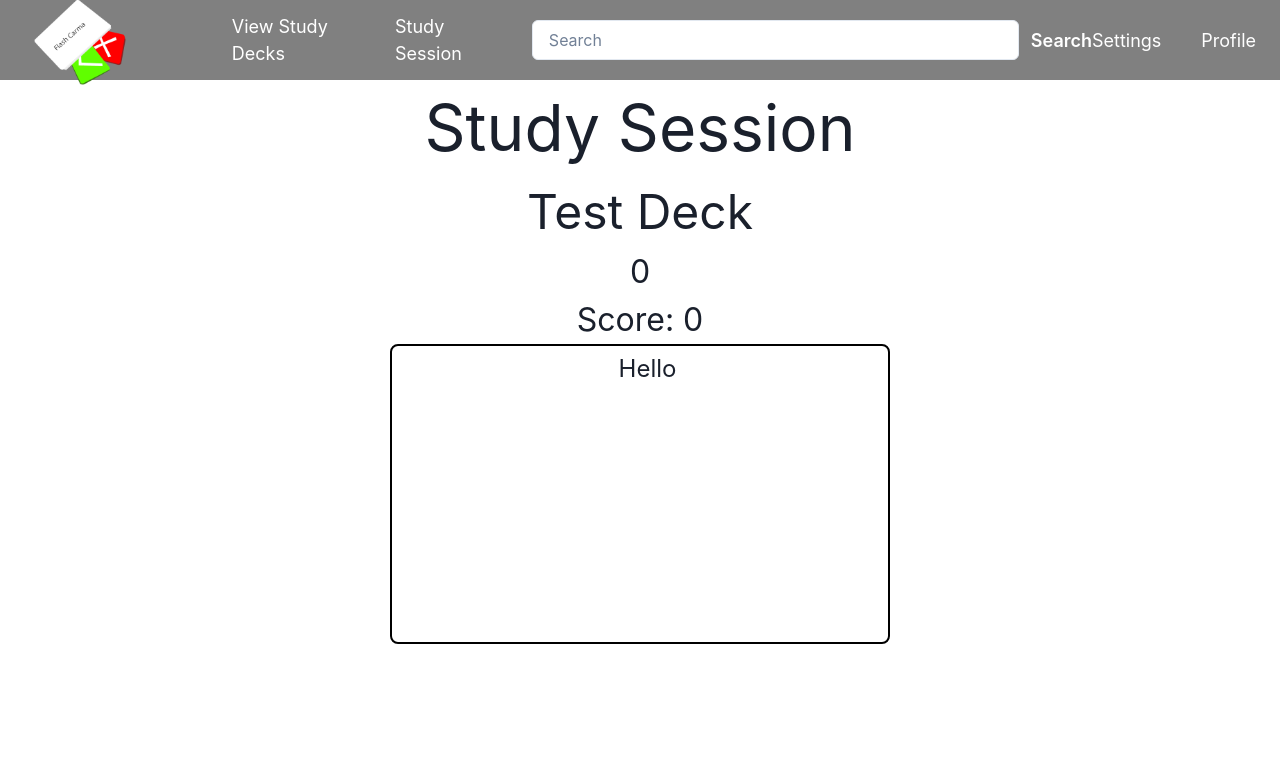
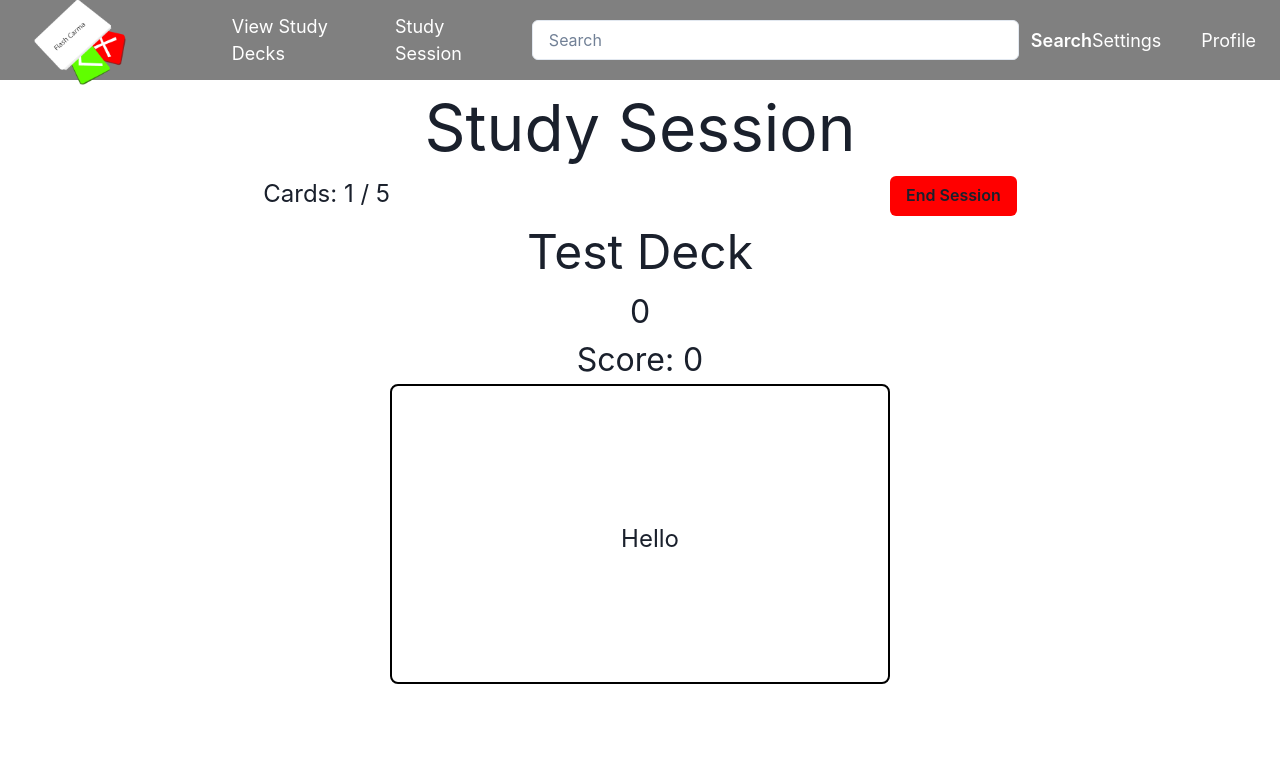
Before and after one commit to Brandon3522/flash_carma, a React (Create React App) app: page /study in a window 1280 px wide. Shown: the top 759 px of the page. Built offline with nearby package versions, Linux system fonts and the light colour scheme.

Commit message:
Getting Study Session and Results to work together

```diff
--- a/src/components/Study.css
+++ b/src/components/Study.css
@@ -4,11 +4,15 @@
     width: 500px;
     border: 2px solid black;
     border-radius: 8px;
-
+   align-content: center;
 }
 
 #cardtext{
     word-wrap: break-word;
-    padding: 5px;
-    padding-right: 10px;
+    margin-top: 10px;
 }
+
+#endsession{
+    background: red;
+    margin-left: 500px;
+}
--- a/src/pages/ResultsPage/Results.js
+++ b/src/pages/ResultsPage/Results.js
@@ -1,7 +1,15 @@
 import React from 'react'
 import { Text, Flex, Link, Input, Button, Box, Image, Heading, Spacer } from '@chakra-ui/react';
+import { Link as ReachLink } from 'react-router-dom';
+
 
 export const Results = () => {
+
+   var streak =  sessionStorage.getItem('streak');
+   var score = sessionStorage.getItem('score');
+   var cardNumber = sessionStorage.getItem('cardnumber');
+   var totalCard = sessionStorage.getItem('totalcard');
+
   return (
     <Flex align="center" direction="column">
         <Heading textAlign="center">Results</Heading>
@@ -9,13 +17,17 @@ export const Results = () => {
 
         {/* Number of flashcards completed out of total */}
         <Text fontSize="30px" textAlign="center">
-            12/25
+           Deck completion: {cardNumber}/{totalCard}
         </Text>
 
+        {/* Number of flashcards completed out of total */}
+        <Text fontSize="30px" textAlign="center">
+        Streak: {streak}
+        </Text>
 
         {/* Total number of points in study session */}
         <Text fontSize="30px" textAlign="center">
-            2,400 pts
+        Score: {score}
         </Text>
 
 
@@ -23,18 +35,21 @@ export const Results = () => {
 
         <Flex direction="row" justifyContent="space-between" >
             {/* Replay button */}
+            <Link as={ReachLink} to='/study'>
             <Button size="sm">
                 Replay
             </Button>
+            </Link>
 
             <Spacer />
 
 
             {/* Home button */}
+            <Link as={ReachLink} to='/home'>
             <Button size="sm">
                 Home
             </Button>
-
+            </Link>
 
         </Flex>
     </Flex>
--- a/src/pages/StudyPage/Study.js
+++ b/src/pages/StudyPage/Study.js
@@ -3,6 +3,7 @@ import { Text, Flex, Link, Input, Button, Box, Image, background } from '@chakra
 import correct from "../../components/images/correctButton.png"
 import incorrect from "../../components/images/incorrectButton.png"
 import "../../components/Study.css"
+import { Link as ReachLink } from 'react-router-dom';
 
 export function StudyPage(props){
 
@@ -36,7 +37,13 @@ export function StudyPage(props){
     }]
   }
 
+   //function to get a card from the database
 
+  //assign the first card
+
+  //change card
+
+  //initializes first card
   currentCard.front = deck.cardset[0].front
   currentCard.back = deck.cardset[0].back
   cardtext = currentCard.front;
@@ -47,18 +54,6 @@ export function StudyPage(props){
     cardtext = currentCard.front
     document.getElementById("cardtext").innerHTML = cardtext
   }
-
-
-  //function to get a card from the database
-
-  //assign the first card
-
-  //change card
-
-
-
-
-
 
   function flipCard(){  //swaps the text on the card to the other value stored
     isFlipped = !isFlipped;
@@ -95,9 +90,6 @@ export function StudyPage(props){
     }
   }
 
-
-
-
   function incrementCardCount(){ //increments card count/moves to results page
     if(cardNumber === totalCard){
       //sessionStorage.setItem('streak', JSON.stringify(streak));
@@ -109,20 +101,48 @@ export function StudyPage(props){
     }
     else{
       cardNumber++;
+      document.getElementById('cardnumber').innerHTML = "Cards: " + cardNumber + " / " + totalCard;
       changeCard();
     }
   }
 
+ function StoreResultsValues(){
+   sessionStorage.setItem('streak', JSON.stringify(streak));
+   sessionStorage.setItem('score', JSON.stringify(score));
+   sessionStorage.setItem('cardnumber', JSON.stringify(cardNumber));
+   sessionStorage.setItem('totalcard', JSON.stringify(totalCard));
+ }
 
+ sessionStorage.clear()
 
   return(
 
-    <><Box>
-        <Text fontSize={'4rem'} align='center'> Study Session </Text>
-      <Text fontSize={'3rem'} align='center'> {deck.deckName} </Text>
-      <Text fontSize={'2rem'} align='center'id='streak'> {streak} </Text>
-      <Text fontSize={'2rem'} align='center' id="score"> Score: {score} </Text>
-    </Box>
+    <>
+      {/* title of Study Session page */}
+      <Text fontSize={'4rem'} align='center'> Study Session </Text>
+
+      <Flex justifyContent={'center'}>
+        <Text fontSize={'1.5rem'} id='cardnumber'> Cards: {cardNumber} / {totalCard} </Text>
+
+
+        <Link as={ReachLink} to='/results'>
+        <Button onClick={StoreResultsValues} id='endsession'> End Session </Button>
+        </Link>
+      </Flex>
+
+      <Box>
+       {/* displays deck's name */}
+        <Text fontSize={'3rem'} align='center'> {deck.deckName} </Text>
+
+        {/* displays user's current streak */}
+        <Text fontSize={'2rem'} align='center'id='streak'> {streak} </Text>
+
+        {/* displays user's current score */}
+        <Text fontSize={'2rem'} align='center' id='score'> Score: {score} </Text>
+      </Box>
+
+    {/* displays a card and the text inside the card */}
+
 
     <Flex justifyContent={'center'}>
       <Box id='flashcard' onClick={flipCard}>
@@ -131,6 +151,7 @@ export function StudyPage(props){
     </Flex>
 
     <Flex justifyContent={'center'}>
+      {/* incorrect */}
         <Box>
           <Image
             boxSize='500px'
@@ -139,6 +160,8 @@ export function StudyPage(props){
             alt='incorrect'
             onClick={incorrectAns}/>
         </Box>
+
+        {/* correct */}
         <Box>
           <Image
             boxSize='500px'
```
